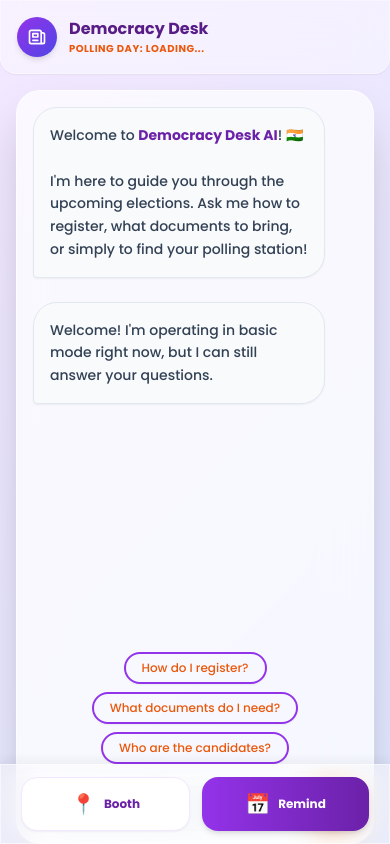
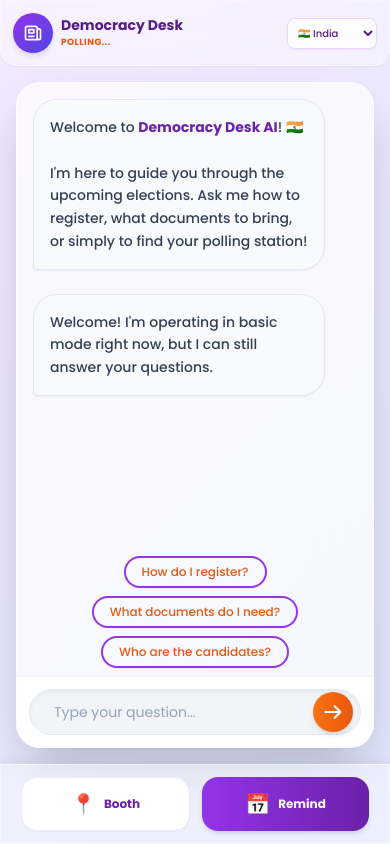
Before and after one commit to HinaMatre/democracy-desk-ai, a website: page public/index.html in a window 390 px wide. Drawn offline with nearby package versions, Linux system fonts and the light colour scheme; no server answers.

Commit message:
feat: finalized global election support and fully responsive UI

```diff
--- a/public/index.html
+++ b/public/index.html
@@ -108,26 +108,37 @@
   </nav>
 
   <!-- Main Chat Window -->
-  <main class="flex-grow flex flex-col h-[calc(100vh-5rem)] md:h-screen relative max-w-5xl mx-auto w-full p-0 md:p-6 pb-0">
+  <main class="flex-grow flex flex-col h-screen relative max-w-5xl mx-auto w-full p-0 pb-24 md:p-6 md:pb-6">
 
     <!-- Mobile Header -->
-    <div class="md:hidden glass p-4 flex justify-between items-center z-10 border-b border-white/30 rounded-b-2xl shadow-sm">
-      <div class="flex items-center gap-3">
-        <div class="w-10 h-10 rounded-full bg-gradient-to-br from-purple-600 to-indigo-600 text-white flex items-center justify-center shadow-md">
+    <div class="md:hidden glass p-3 flex justify-between items-center z-10 border-b border-white/30 rounded-b-2xl shadow-sm">
+      <div class="flex items-center gap-2">
+        <div class="w-10 h-10 rounded-full bg-gradient-to-br from-purple-600 to-indigo-600 text-white flex items-center justify-center shadow-md shrink-0">
           <svg class="w-5 h-5" fill="none" stroke="currentColor" viewBox="0 0 24 24"><path stroke-linecap="round" stroke-linejoin="round" stroke-width="2" d="M19 20H5a2 2 0 01-2-2V6a2 2 0 012-2h10a2 2 0 012 2v1m2 13a2 2 0 01-2-2V7m2 13a2 2 0 002-2V9a2 2 0 00-2-2h-2m-4-3H9M7 16h6M7 8h6v4H7V8z"></path></svg>
         </div>
         <div>
-          <h1 class="text-base font-bold text-purple-900 leading-tight">Democracy Desk</h1>
-          <div id="mobile-countdown" class="text-[10px] font-bold uppercase tracking-wider text-orange-600 mt-0.5">Polling Day: Loading...</div>
+          <h1 class="text-sm font-bold text-purple-900 leading-tight">Democracy Desk</h1>
+          <div id="mobile-countdown" class="text-[9px] font-bold uppercase tracking-wider text-orange-600 mt-0.5">Polling...</div>
         </div>
       </div>
+
+      <!-- Mobile Country Selector -->
+      <select id="mobile-country-selector" class="bg-white/80 border border-purple-200 text-purple-900 text-[10px] sm:text-xs rounded-lg focus:ring-purple-500 focus:border-purple-500 block p-1.5 outline-none shadow-sm cursor-pointer font-medium max-w-[90px] sm:max-w-[120px]">
+        <option value="India">🇮🇳 India</option>
+        <option value="USA">🇺🇸 USA</option>
+        <option value="Brazil">🇧🇷 Brazil</option>
+        <option value="Colombia">🇨🇴 Colombia</option>
+        <option value="Germany">🇩🇪 Germany</option>
+        <option value="Sweden">🇸🇪 Sweden</option>
+        <option value="Japan">🇯🇵 Japan</option>
+      </select>
     </div>
 
     <!-- Chat Area -->
     <div class="flex-grow bg-white/70 backdrop-blur-xl md:rounded-3xl shadow-2xl border border-white/60 flex flex-col overflow-hidden md:m-0 mt-4 mx-4 rounded-3xl z-10 h-full">
 
       <!-- Messages Container -->
-      <div id="chat-history" class="flex-grow p-4 md:p-8 overflow-y-auto scrollbar-hide flex flex-col gap-6">
+      <div id="chat-history" class="flex-1 p-4 md:p-8 overflow-y-auto scrollbar-hide flex flex-col gap-6">
         <!-- Initial message -->
         <div class="chat-bubble-ai p-4 shadow-sm self-start max-w-[90%] md:max-w-[75%] min-h-[6rem]">
           <p class="text-sm md:text-base leading-relaxed font-medium"><span id="welcome-msg"></span></p>
@@ -167,6 +178,18 @@
     const countdownTimer = document.getElementById('countdown-timer');
     const mobileCountdown = document.getElementById('mobile-countdown');
     const suggestedBtns = document.querySelectorAll('.suggested-btn');
+    const countrySelector = document.getElementById('country-selector');
+    const mobileCountrySelector = document.getElementById('mobile-country-selector');
+
+    // Sync country selectors
+    if (mobileCountrySelector && countrySelector) {
+      mobileCountrySelector.addEventListener('change', (e) => {
+        countrySelector.value = e.target.value;
+      });
+      countrySelector.addEventListener('change', (e) => {
+        mobileCountrySelector.value = e.target.value;
+      });
+    }
 
     let isTyping = false;
 
@@ -314,7 +337,6 @@
       isTyping = true;
       showTypingIndicator();
 
-      const countrySelector = document.getElementById('country-selector');
       const userContext = {
         isUnder18: under18Check ? under18Check.checked : false,
         isExperienced: experiencedCheck ? experiencedCheck.checked : false,
```
